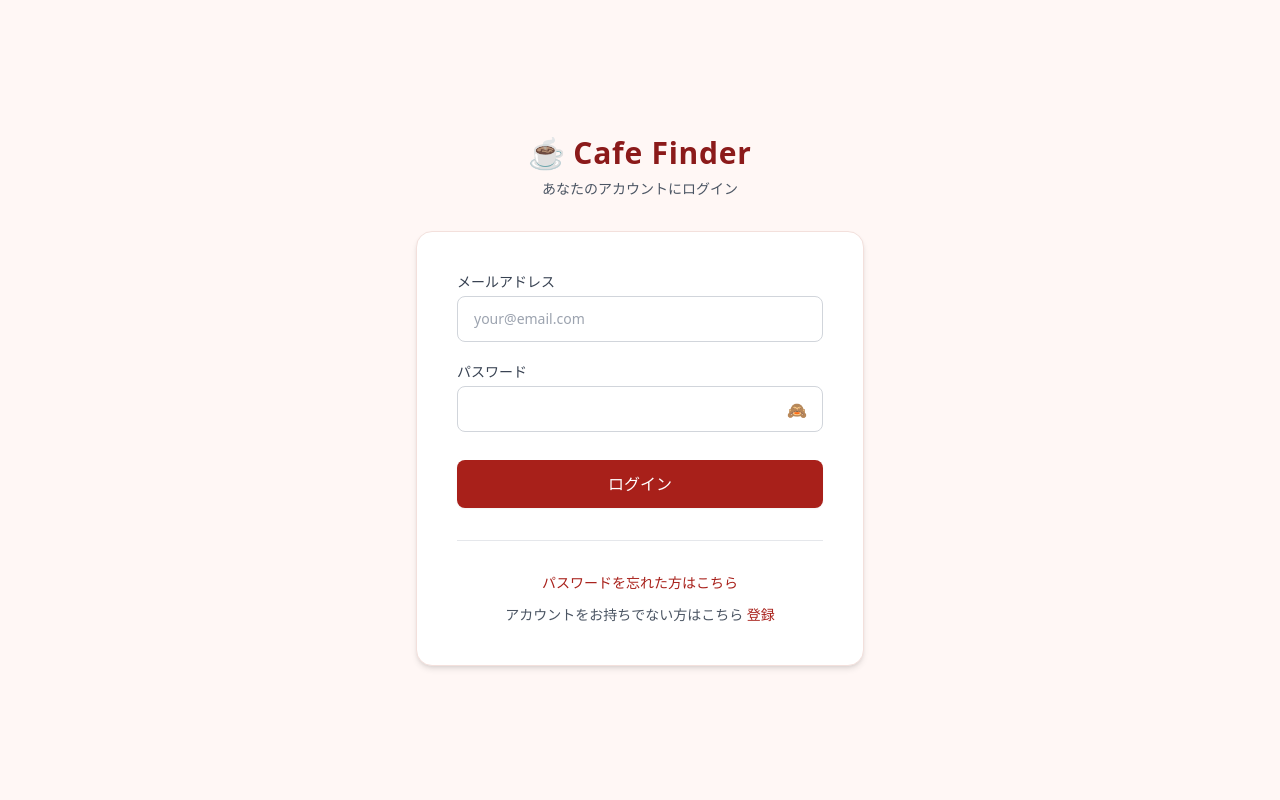
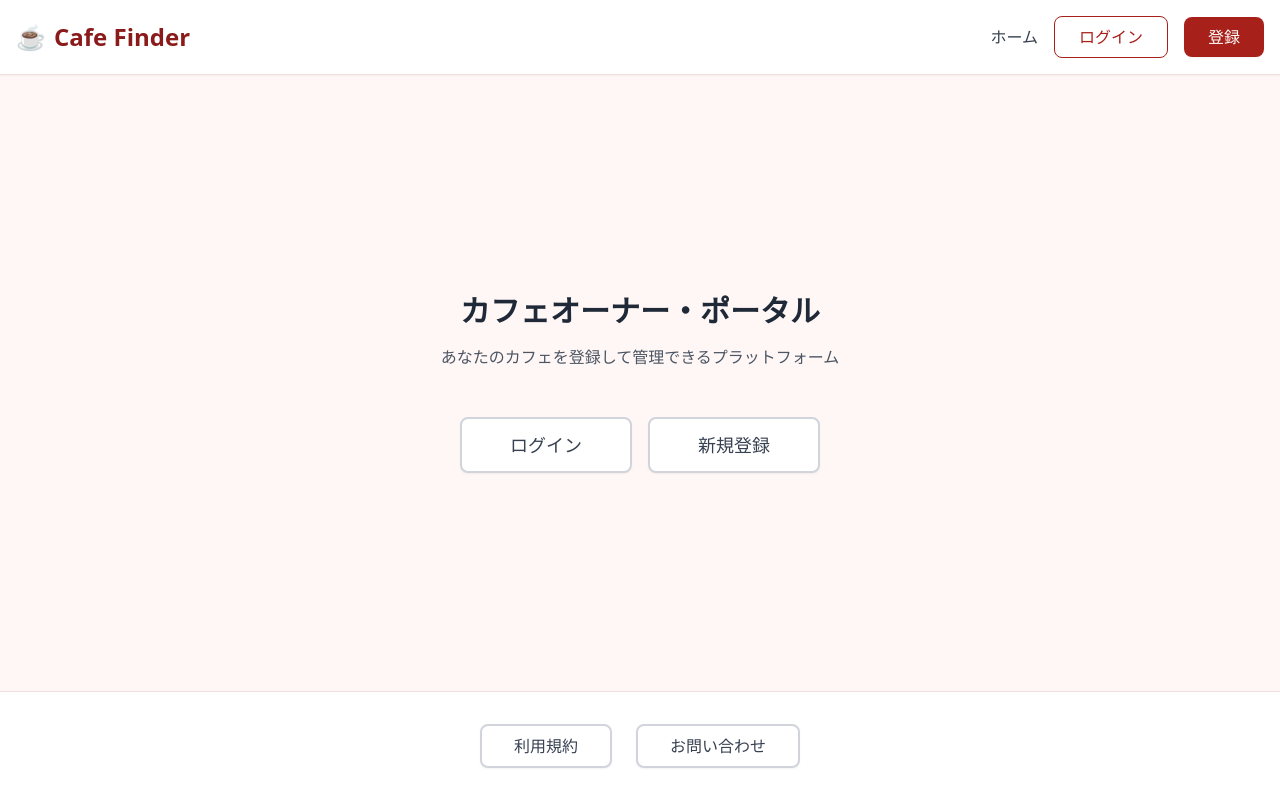
Before and after one commit to Duc1306/Cafe_Finder, a React (Vite) app in the folder frontend/: page / in a window 1280 px wide. Before the commit this address led to /signin. Built offline with nearby package versions, Linux system fonts and the light colour scheme; no server answers; the HTML template or start-up script is replaced by a standard one.

Commit message:
FE/Homepage

```diff
--- a/frontend/src/App.jsx
+++ b/frontend/src/App.jsx
@@ -1,14 +1,15 @@
 import Register from "./pages/Register";
 import SignIn from "./pages/SignIn";
+import HomePage from "./pages/HomePage";
 import OwnerDashboard from "./pages/owner/OwnerDashboard";
-import { BrowserRouter, Routes, Route, Navigate } from 'react-router-dom';
+import { BrowserRouter, Routes, Route } from 'react-router-dom';
 
 function App() {
   return (
     <>
       <BrowserRouter>
         <Routes>
-          <Route path="/" element={<Navigate to="/signin" replace />} />
+          <Route path="/" element={<HomePage />} />
           <Route path="/signin" element={<SignIn />}/>
           <Route path="/register" element={<Register />}/>
           <Route path="/owner/dashboard" element={<OwnerDashboard />}/>
--- /dev/null
+++ b/frontend/src/pages/HomePage.jsx
@@ -0,0 +1,82 @@
+import { useNavigate } from "react-router-dom";
+
+export default function HomePage() {
+  const navigate = useNavigate();
+
+  return (
+    <div className="min-h-screen bg-[#fff7f5] flex flex-col">
+      {/* Header */}
+      <header className="bg-white shadow-sm border-b border-[#f3e0dc]">
+        <div className="max-w-7xl mx-auto px-4 py-4 flex items-center justify-between">
+          {/* Logo */}
+          <div className="flex items-center gap-2 cursor-pointer" onClick={() => navigate("/")}>
+            <span className="text-2xl">☕</span>
+            <span className="text-2xl font-bold text-[#8b1a1a]">Cafe Finder</span>
+          </div>
+
+          {/* Navigation Links */}
+          <div className="flex items-center gap-4">
+            <a href="/" className="text-gray-700 hover:text-[#a8201a] transition">
+              ホーム
+            </a>
+            <button
+              onClick={() => navigate("/signin")}
+              className="px-6 py-2 text-[#a8201a] border border-[#a8201a] rounded-lg hover:bg-[#fff0ee] transition"
+            >
+              ログイン
+            </button>
+            <button
+              onClick={() => navigate("/register")}
+              className="px-6 py-2 bg-[#a8201a] text-white rounded-lg hover:bg-[#901a15] transition shadow-sm"
+            >
+              登録
+            </button>
+          </div>
+        </div>
+      </header>
+
+      {/* Main Content */}
+      <main className="flex-1 flex flex-col items-center justify-center px-4 py-16">
+        <div className="max-w-2xl mx-auto text-center">
+          {/* Main Title */}
+          <h2 className="text-3xl font-bold text-gray-800 mb-4">
+            カフェオーナー・ポータル
+          </h2>
+          <p className="text-gray-600 mb-12">
+            あなたのカフェを登録して管理できるプラットフォーム
+          </p>
+
+          {/* Action Buttons */}
+          <div className="flex flex-col sm:flex-row gap-4 justify-center items-center">
+            <button
+              onClick={() => navigate("/signin")}
+              className="w-full sm:w-auto px-12 py-3 text-lg font-medium text-gray-700 bg-white border-2 border-gray-300 hover:bg-gray-50 rounded-lg shadow-sm transition"
+            >
+              ログイン
+            </button>
+            <button
+              onClick={() => navigate("/register")}
+              className="w-full sm:w-auto px-12 py-3 text-lg font-medium text-gray-700 bg-white border-2 border-gray-300 hover:bg-gray-50 rounded-lg shadow-sm transition"
+            >
+              新規登録
+            </button>
+          </div>
+        </div>
+      </main>
+
+      {/* Footer */}
+      <footer className="bg-white border-t border-[#f3e0dc] py-8">
+        <div className="max-w-7xl mx-auto px-4">
+          <div className="flex justify-center items-center gap-6">
+            <button className="px-8 py-2 text-gray-700 bg-white border-2 border-gray-300 hover:bg-gray-50 rounded-lg shadow-sm transition font-medium">
+              利用規約
+            </button>
+            <button className="px-8 py-2 text-gray-700 bg-white border-2 border-gray-300 hover:bg-gray-50 rounded-lg shadow-sm transition font-medium">
+              お問い合わせ
+            </button>
+          </div>
+        </div>
+      </footer>
+    </div>
+  );
+}
--- a/frontend/src/pages/Register.jsx
+++ b/frontend/src/pages/Register.jsx
@@ -1,8 +1,10 @@
 import { useState } from "react";
 import api from "../services/api";
 import { toast, ToastContainer } from "react-toastify";
+import { useNavigate } from "react-router-dom";
 
 export default function Register() {
+  const navigate = useNavigate();
   const [form, setForm] = useState({
     full_name: "",
     email: "",
@@ -64,7 +66,7 @@ export default function Register() {
     <div className="min-h-screen bg-[#fff7f5] flex flex-col items-center justify-center px-4">
       {/* Logo */}
       <div className="text-center mb-8">
-        <div className="flex items-center justify-center gap-2 mb-2">
+        <div className="flex items-center justify-center gap-2 mb-2" onClick={() => navigate("/")}>
           <span className="text-3xl">☕</span>
           <span className="text-3xl font-bold text-[#8b1a1a]">Cafe Finder</span>
         </div>
--- a/frontend/src/pages/SignIn.jsx
+++ b/frontend/src/pages/SignIn.jsx
@@ -1,8 +1,10 @@
 import { useState } from "react";
 import api from "../services/api";
 import { toast, ToastContainer } from "react-toastify";
+import { useNavigate } from "react-router-dom";
 
 export default function SignIn() {
+  const navigate = useNavigate();
   const [email, setEmail] = useState("");
   const [password, setPassword] = useState("");
   const [loading, setLoading] = useState(false);
@@ -56,7 +58,7 @@ export default function SignIn() {
     <div className="min-h-screen flex flex-col items-center justify-center px-4 bg-[#fff7f5]">
       {/* Logo + Title */}
       <div className="mb-8 text-center">
-        <div className="flex items-center justify-center gap-2 mb-2">
+        <div className="flex items-center justify-center gap-2 mb-2" onClick={() => navigate("/")}>
           <span className="text-3xl">☕</span>
           <span className="text-3xl font-bold tracking-wide text-[#8b1a1a]">
             Cafe Finder
```
Also changed, not shown: 2 other files (tests, documents, lock files or other folders).
